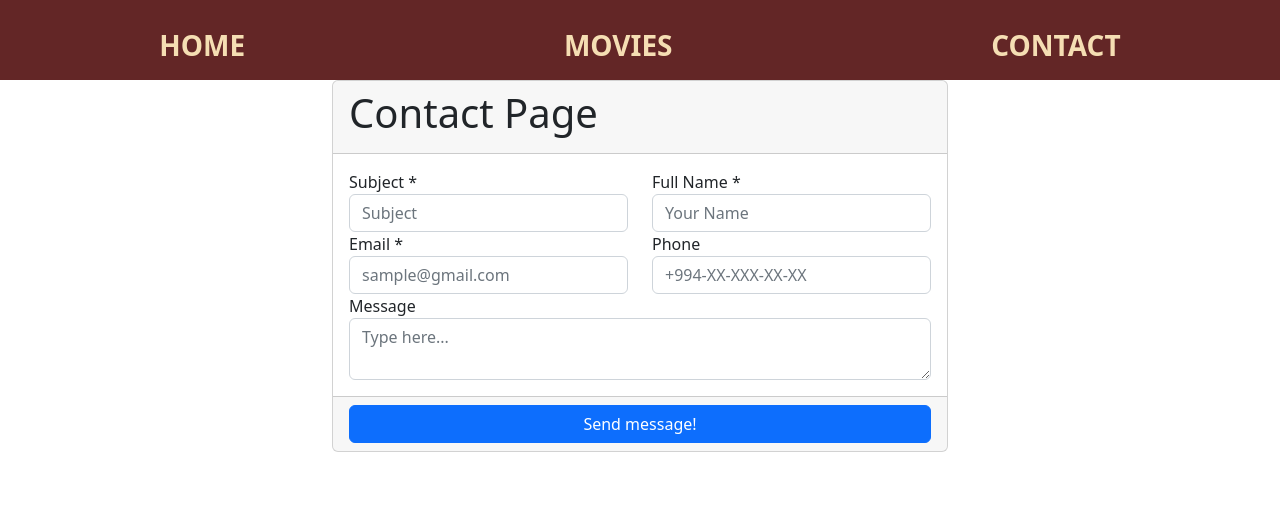
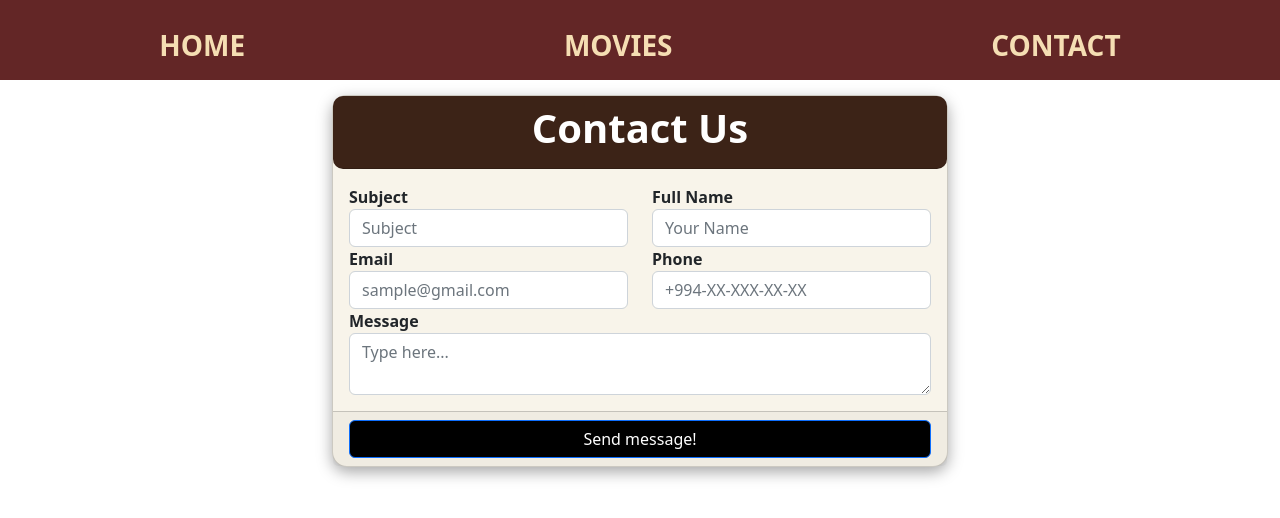
Before and after one commit to NigarSalayeva/movies, a React (Create React App) app: page /Contact in a window 1280 px wide. Shown: the top 518 px of the page. Built offline with nearby package versions, Linux system fonts and the light colour scheme.

Commit message:
Update Contact.js

```diff
--- a/src/Contact.js
+++ b/src/Contact.js
@@ -18,21 +18,20 @@ const Contact = () => {
                 method: "POST",
                 headers: { 'content-type': 'application/json' },
                 body: JSON.stringify(data)
-            }).then((res) => {
-                toast.success('Mail Sent successfully.')
-
-            }).catch((err) => {
-                toast.error('Failed :' + err.message);
             });
-
+            subjectchange('');
+    namechange('');
+    emailchange('');
+    phonechange('');
+    messagechange('');
     }
     return (
-        <div>
-            <div className="offset-lg-3 col-lg-6">
-                <form className="container" onSubmit={handlesubmit}>
-                    <div className="card">
-                        <div className="card-header">
-                            <h1>Contact Page</h1>
+        <div >
+            <div  className="offset-lg-3 col-lg-6">
+                <form style={{marginTop:"15px"}} className="container" onSubmit={handlesubmit}>
+                    <div style={{backgroundColor:"#F8F4EA", borderRadius:"15px", boxShadow: "rgba(0, 0, 0, 0.35) 0px 5px 15px"}}className="card">
+                        <div style={{backgroundColor:"#3C2317", borderRadius:"10px"}} className="card-header">
+                            <h1 id="center" style={{color: "white"}}><b>Contact Us</b></h1>
                         </div>
                         <div className="card-body">
 
@@ -40,32 +39,32 @@ const Contact = () => {
 
                                 <div className="col-lg-6">
                                     <div className="form-group">
-                                        <label>Subject <span className="errmsg">*</span></label>
+                                        <label><b>Subject</b></label>
                                         <input value={subject} onChange={e => subjectchange(e.target.value)} type="subject" className="form-control"placeholder="Subject"></input>
                                     </div>
                                 </div>
                                 <div className="col-lg-6">
                                     <div className="form-group">
-                                        <label>Full Name <span className="errmsg">*</span></label>
+                                        <label><b>Full Name</b> </label>
                                         <input value={name} onChange={e => namechange(e.target.value)} className="form-control" placeholder="Your Name"></input>
                                     </div>
                                 </div>
                                 <div className="col-lg-6">
                                     <div className="form-group">
-                                        <label>Email <span className="errmsg">*</span></label>
+                                        <label><b>Email</b></label>
                                         <input value={email} onChange={e => emailchange(e.target.value)} className="form-control" placeholder="sample@gmail.com"></input>
                                     </div>
                                 </div>
                                 <div className="col-lg-6">
                                     <div className="form-group">
-                                        <label>Phone <span className="errmsg"></span></label>
+                                        <label><b>Phone </b></label>
                                         <input value={phone} onChange={e => phonechange(e.target.value)} className="form-control" placeholder="+994-XX-XXX-XX-XX"></input>
                                     </div>
                                 </div>
 
                                 <div className="col-lg-12">
                                     <div className="form-group">
-                                        <label>Message</label>
+                                        <label><b>Message</b></label>
                                         <textarea value={message} onChange={e => messagechange(e.target.value)} className="form-control" placeholder="Type here..."></textarea>
                                     </div>
                                 </div>
@@ -75,7 +74,7 @@ const Contact = () => {
 
                         </div>
                         <div className="card-footer">
-                            <button id="center" type="submit" className="btn btn-primary">Send message!</button>
+                            <button style={{backgroundColor:"black", color:"white", width:"100%"}}  type="submit" className="btn btn-primary">Send message!</button>
 
                         </div>
                     </div>
```
